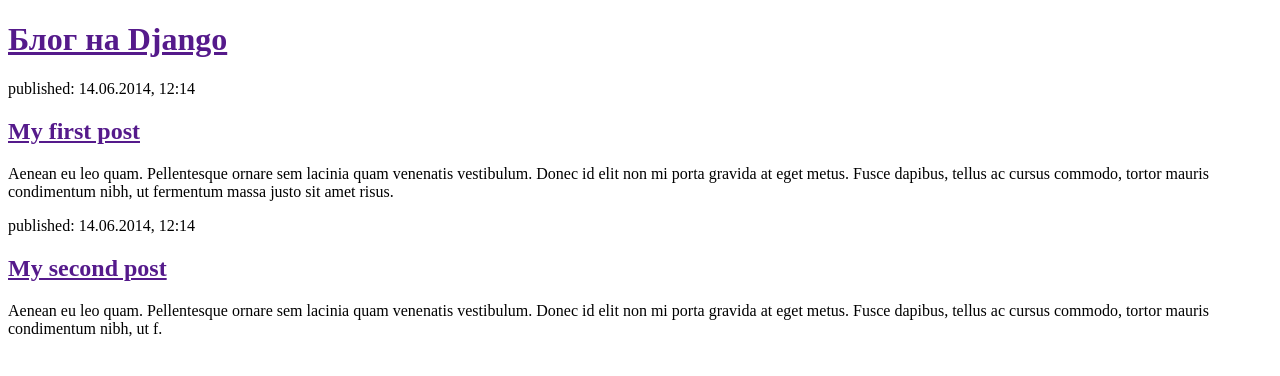
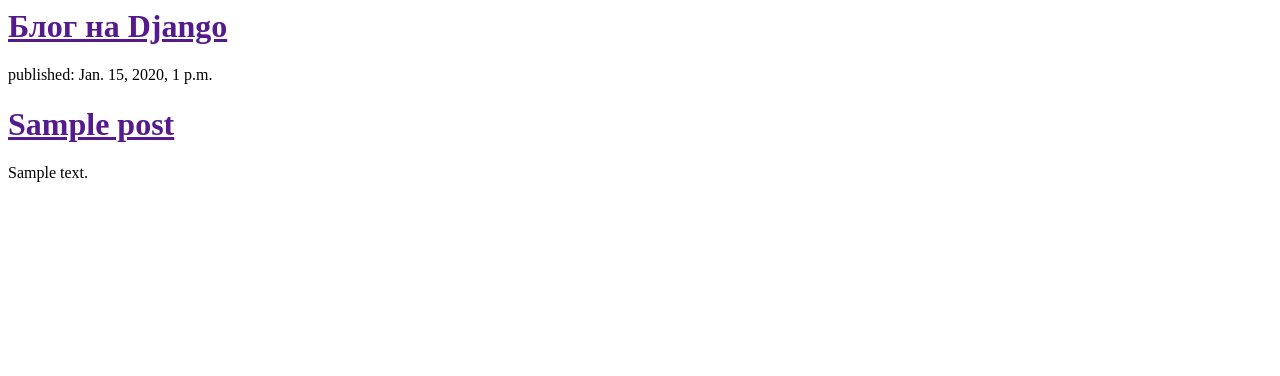
Before and after one commit to xakslim/my-first-blog, a Django app: template blog/templates/blog/post_list.html in a window 1280 px wide. Shown: the top 376 px of the page. Run offline with Django 3.2, Linux system fonts and the light colour scheme; the template is opened without the code that fills it: values that come from a table or form of the project are taken from there, others are empty; tables that the repository leaves empty hold one stand-in row (values such as "Sample post").

Commit message:
modify templates

```diff
--- a/blog/templates/blog/post_list.html
+++ b/blog/templates/blog/post_list.html
@@ -1,5 +1,4 @@
-<!DOCTYPE html>
-<html lang="en">
+<html>
 <head>
     <meta charset="UTF-8">
     <title>Test blog on Django</title>
@@ -8,20 +7,18 @@
 
     <body>
         <div>
+
             <h1><a href="">Блог на Django</a> </h1>
+
         </div>
+
+     {% for post in posts %}
         <div>
-        <p>published: 14.06.2014, 12:14</p>
-                <h2><a href="">My first post</a></h2>
-                <p>Aenean eu leo quam. Pellentesque ornare sem lacinia quam venenatis vestibulum. Donec id elit non mi porta gravida at eget metus. Fusce dapibus, tellus ac cursus commodo, tortor mauris condimentum nibh, ut fermentum massa justo sit amet risus.</p>
-            </div>
-
-            <div>
-                <p>published: 14.06.2014, 12:14</p>
-                <h2><a href="">My second post</a></h2>
-                <p>Aenean eu leo quam. Pellentesque ornare sem lacinia quam venenatis vestibulum. Donec id elit non mi porta gravida at eget metus. Fusce dapibus, tellus ac cursus commodo, tortor mauris condimentum nibh, ut f.</p>
-            </div>
-
+            <p>published: {{ post.published_date }}</p>
+            <h1><a href="">{{ post.title }}</a></h1>
+            <p>{{ post.text|linebreaksbr }}</p>
+        </div>
+    {% endfor %}
     </body>
 
 </html>
```
Also changed, not shown: blog/views.py (+6 -1 lines).
